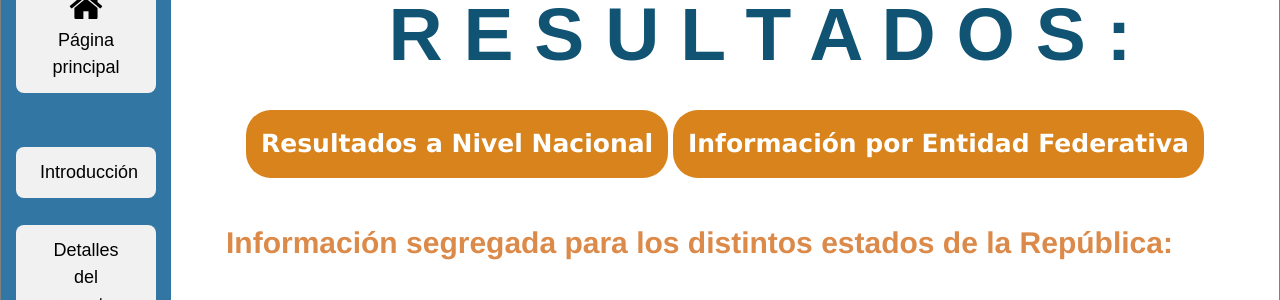
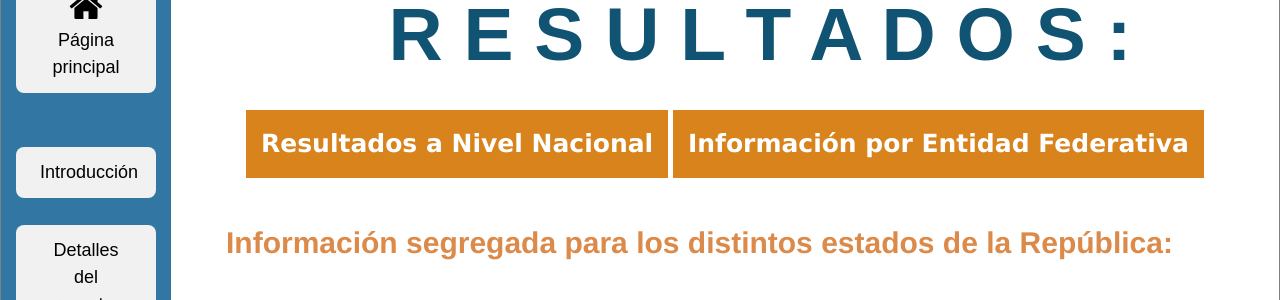
Before and after one commit to rimedie/rimedie.github.io, a Jekyll site: the page built from PLANEA-ELSEN_2015/1_Resultados_Estados.html, in a window 1280 px wide. Shown: the part 489-789 px from the top of the page. Built offline with Jekyll 4.4.1, drawn with Linux system fonts in a browser that asks for light colours.

Commit message:
Update 1_Resultados.html

```diff
--- a/_layouts/1_Resultados.html
+++ b/_layouts/1_Resultados.html
@@ -232,16 +232,16 @@ p {
  <center>
 <h1 class="interact" style="font-size: 5em; font-weight: bold; text-align:center; font-family: sans-serif;">R E S U L T A D O S :</h1>
 <div class="dropdown">
-  <button class="dropbtn" style="border-radius: 25px 25px 25px 25px;"><a href="/PLANEA-ELSEN_2015/Resultados_Nacionales.html" style="color:white;text-decoration: none;"><b>Resultados a Nivel Nacional</b></a></button>
-  <div class="dropdown-content">
+  <button class="dropbtn"><a href="/PLANEA-ELSEN_2015/Resultados_Nacionales.html" style="color:white;text-decoration: none;"><b>Resultados a Nivel Nacional</b></a></button>
+  <div class="dropdown-content" style="  width: 420px;">
     <a href="/PLANEA-ELSEN_2015/Resultados_Nacionales.html#FEM">Eje 1: Forma, Espacio y Medida</a>
     <a href="/PLANEA-ELSEN_2015/Resultados_Nacionales.html#MI">Eje 2: Manejo de la Información</a>
     <a href="/PLANEA-ELSEN_2015/Resultados_Nacionales.html#SNPA">Eje 3: Sentido Numérico y Pensamiento Algebráico</a>
    </div>
 </div>
 <div class="dropdown">
-  <button class="dropbtn" style="border-radius: 25px 25px 25px 25px;"><a href="/PLANEA-ELSEN_2015/Heatmaps.html" style="color:white;text-decoration: none;"><b>Información por Entidad Federativa</b></a></button>
-  <div class="dropdown-content">
+  <button class="dropbtn"><a href="/PLANEA-ELSEN_2015/Heatmaps.html" style="color:white;text-decoration: none;"><b>Información por Entidad Federativa</b></a></button>
+  <div class="dropdown-content" style="  width: 530px;">
     <a href="/PLANEA-ELSEN_2015/Heatmaps.html">Resultados del diagnóstico segregados por Estado</a>
    </div>
 </div>
```
